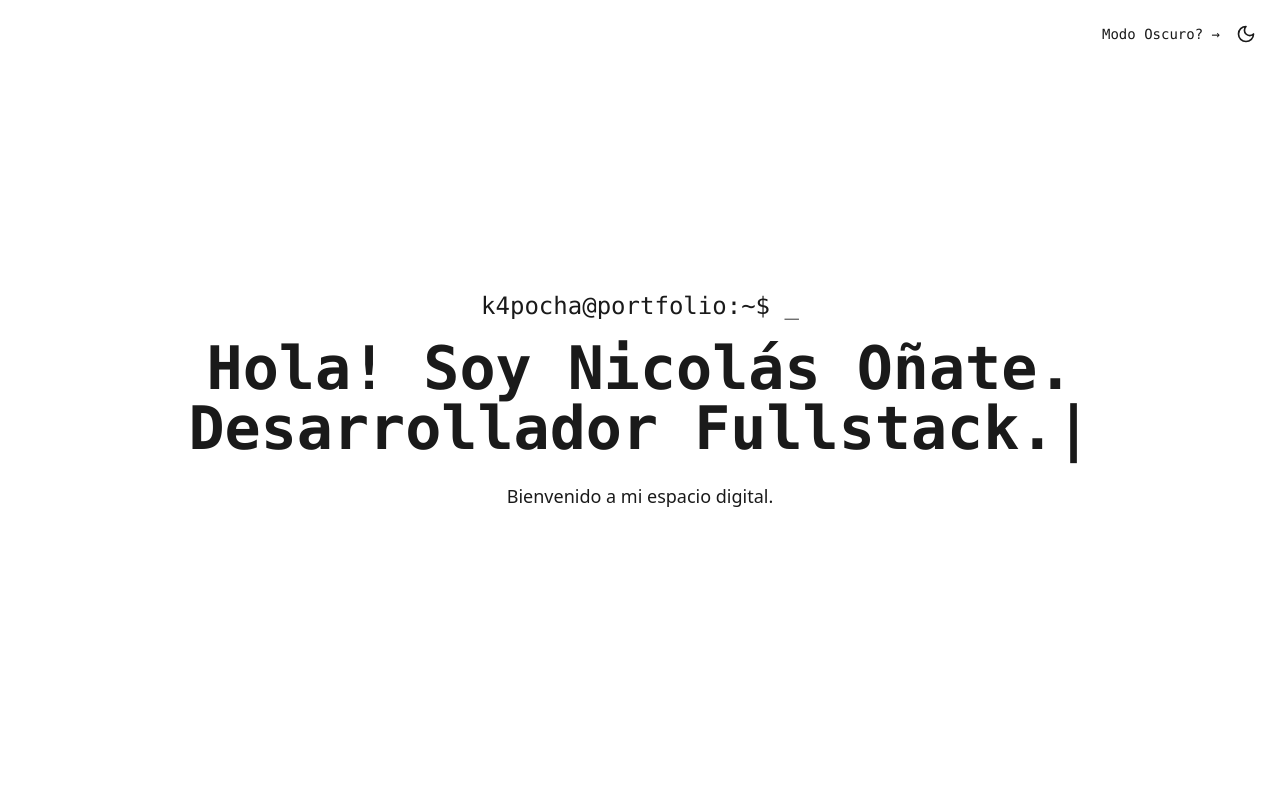
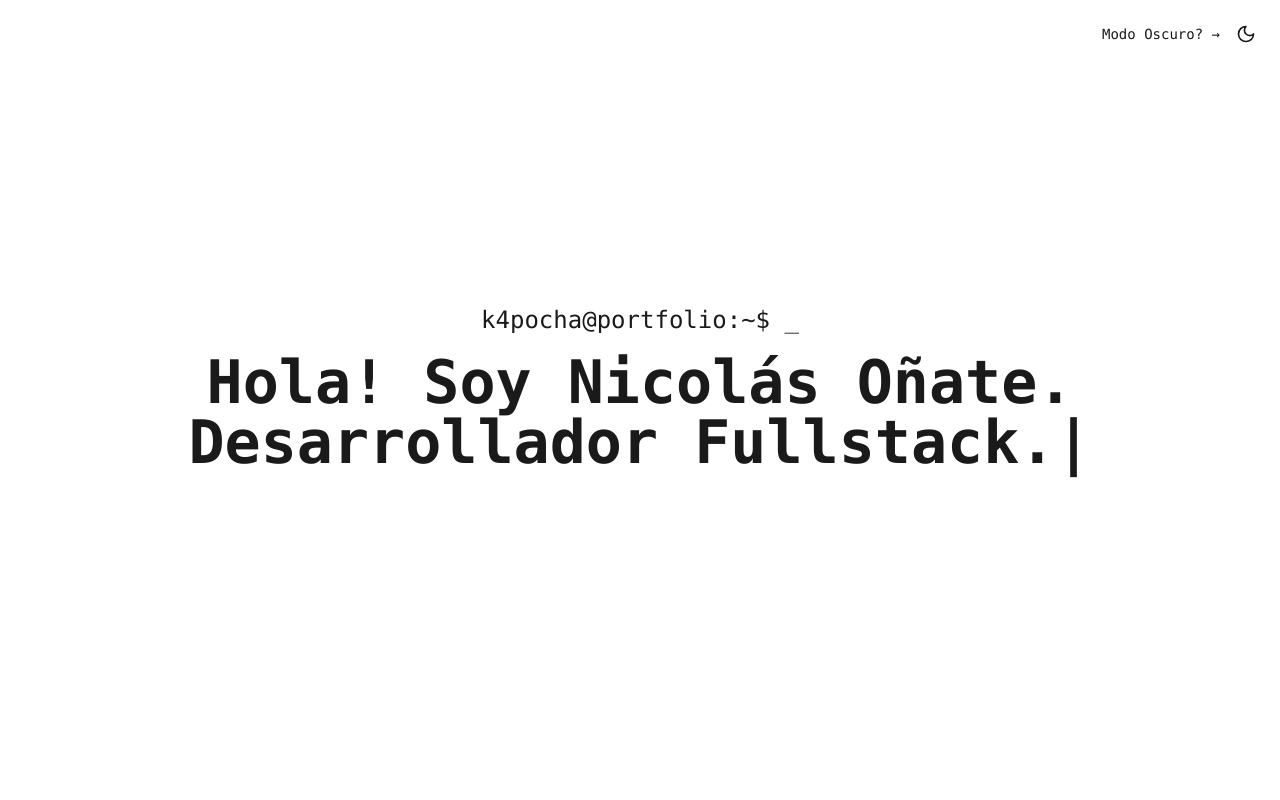
Before and after one commit to K4pocha/portafolio-k4pocha, a Next.js app: page / in a window 1280 px wide. Shown: the top 800 px of the page. Built offline with nearby package versions, Linux system fonts and the light colour scheme.

Commit message:
UPDATE HERO: Minnor fix

```diff
--- a/src/app/components/sections/Hero.tsx
+++ b/src/app/components/sections/Hero.tsx
@@ -46,7 +46,6 @@ const Hero = () => {
 
          {/* Puedes añadir un subtítulo o botones debajo */}
          <p className="mt-6 text-lg text-foreground/80"> {/* Texto con opacidad */}
-            Bienvenido a mi espacio digital.
          </p>
       </div>
     </section>
```
